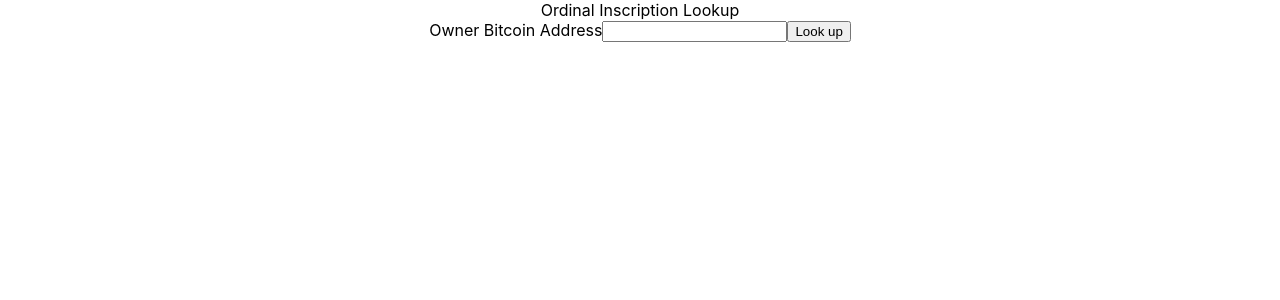
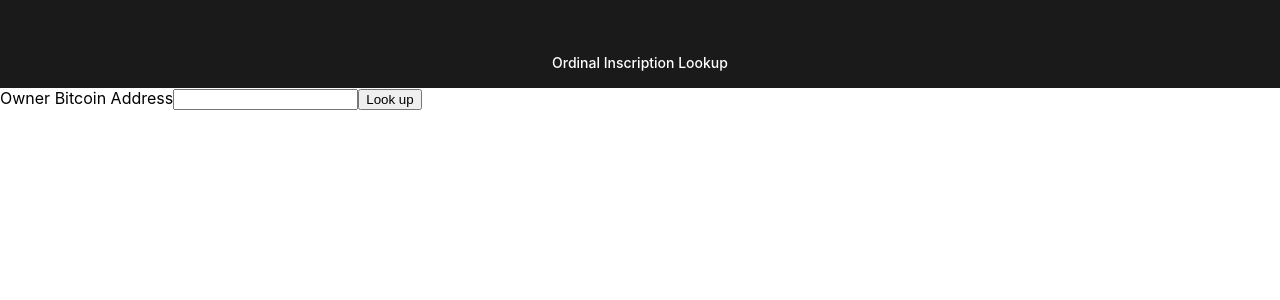
Before and after one commit to ryanwhitehouse/ordinals, a React (Create React App) app: page / in a window 1280 px wide. Shown: the top 300 px of the page. Built offline with nearby package versions, Linux system fonts and the light colour scheme.

Commit message:
Add styling

```diff
--- a/src/App.css
+++ /dev/null
@@ -1,38 +0,0 @@
-.App {
-  text-align: center;
-}
-
-.App-logo {
-  height: 40vmin;
-  pointer-events: none;
-}
-
-@media (prefers-reduced-motion: no-preference) {
-  .App-logo {
-    animation: App-logo-spin infinite 20s linear;
-  }
-}
-
-.App-header {
-  background-color: #282c34;
-  min-height: 100vh;
-  display: flex;
-  flex-direction: column;
-  align-items: center;
-  justify-content: center;
-  font-size: calc(10px + 2vmin);
-  color: white;
-}
-
-.App-link {
-  color: #61dafb;
-}
-
-@keyframes App-logo-spin {
-  from {
-    transform: rotate(0deg);
-  }
-  to {
-    transform: rotate(360deg);
-  }
-}
--- a/src/App.js
+++ b/src/App.js
@@ -1,5 +1,3 @@
-import logo from './logo.svg';
-import './App.css';
 import OrdinalSearch from './OrdinalSearch'
 
 function App() {
--- a/src/OrdinalSearch.js
+++ b/src/OrdinalSearch.js
@@ -1,5 +1,6 @@
 import { useState } from "react";
 import fakeData from './fakeData.json'
+import { backgroundColor } from './theme'
 
 function OrdinalSearch() {
   const [address, setAddress] = useState()
@@ -13,7 +14,17 @@ function OrdinalSearch() {
 
   return (
     <div>
-      <div>Ordinal Inscription Lookup</div>
+      <div style={{
+        background: backgroundColor,
+        paddingTop: '54px',
+        paddingBottom: '17px',
+
+        textAlign: 'center',
+        fontWeight: 500,
+        fontSize: '14px',
+        lineHeight: '17px',
+        color: 'white'
+      }}>Ordinal Inscription Lookup</div>
 
       <label htmlFor="addressInput">Owner Bitcoin Address</label>
       <input id="addressInput" type="text" value={address} onChange={(e) => setAddress(e.target.value)} />
--- /dev/null
+++ b/src/theme.js
@@ -0,0 +1,3 @@
+const backgroundColor = '#1A1A1A'
+
+export { backgroundColor }
```
